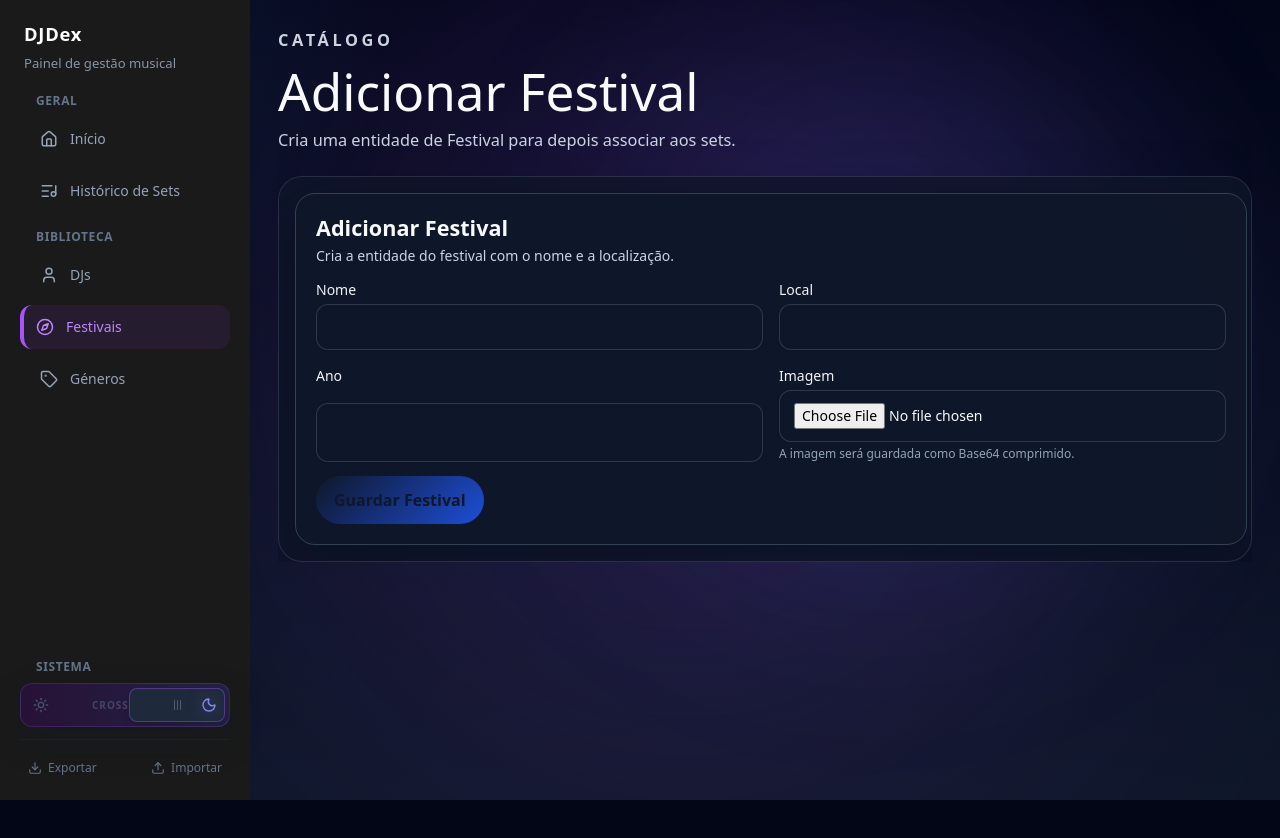
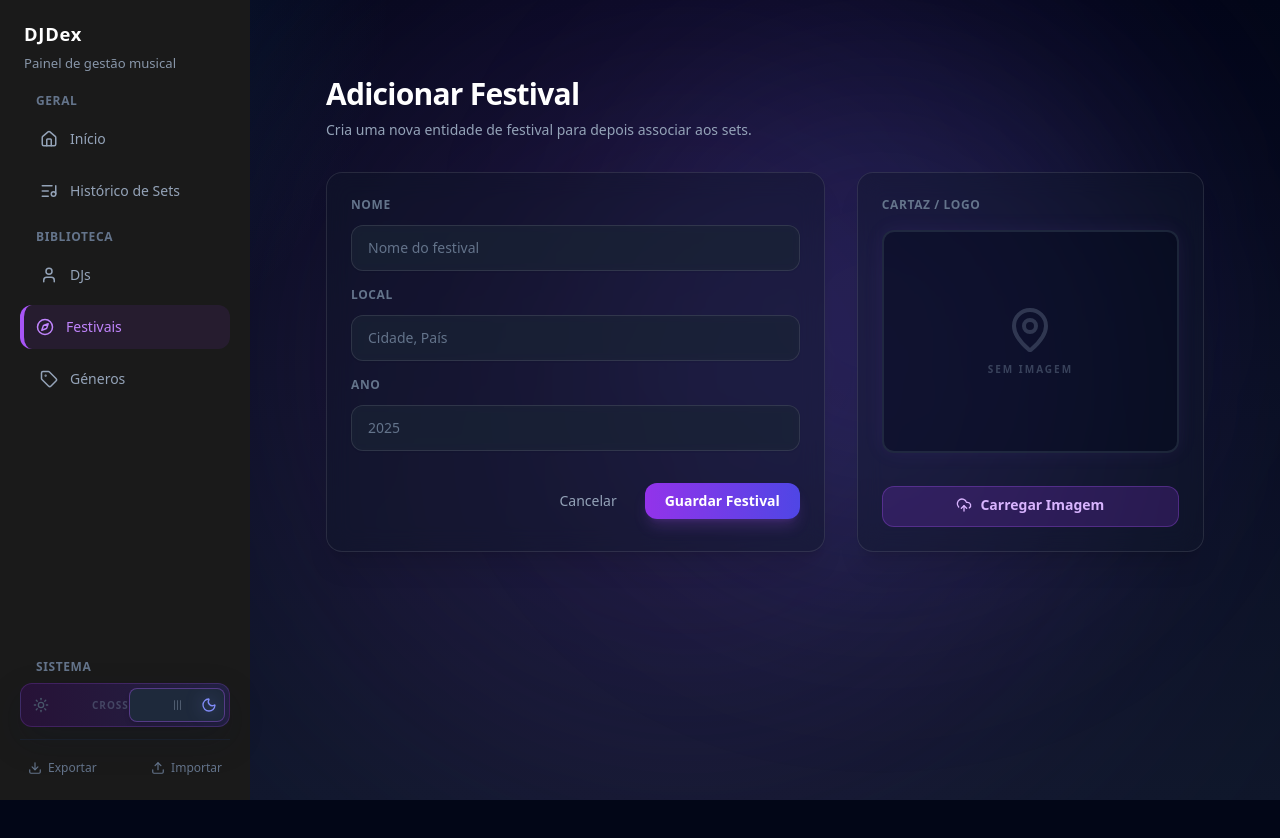
Before and after one commit to opaulosilva233/DJDex, a React (Vite) app: page /festivais/adicionar in a window 1280 px wide. Shown: the top 838 px of the page. Built offline with nearby package versions, Linux system fonts and the light colour scheme.

Commit message:
feat: refactor AddFestivalForm to support both creation and editing with a redesigned UI

```diff
--- a/src/App.jsx
+++ b/src/App.jsx
@@ -170,6 +170,14 @@ export default function App() {
 
   function handleEditDj(updatedDj) {
     setDjs((currentDjs) => currentDjs.map((dj) => (dj.id === updatedDj.id ? { ...dj, ...normalizeDj(updatedDj) } : dj)))
+  }
+
+  function handleEditFestival(updatedFestival) {
+    setFestivais((currentFestivais) =>
+      currentFestivais.map((festival) =>
+        festival.id === updatedFestival.id ? { ...festival, ...updatedFestival } : festival,
+      ),
+    )
   }
 
   function handleDeleteSet(id) {
@@ -381,6 +389,7 @@ export default function App() {
                   <AddFestivalPage
                     festivais={festivais}
                     handleAddFestival={handleAddFestival}
+                    handleEditFestival={handleEditFestival}
                     handleDeleteFestival={handleDeleteFestival}
                   />
                 }
--- a/src/components/AddFestivalForm.jsx
+++ b/src/components/AddFestivalForm.jsx
@@ -1,5 +1,6 @@
-import { useState } from 'react'
+import { useEffect, useRef, useState } from 'react'
 import { useNavigate } from 'react-router-dom'
+import { Disc3, MapPin, Trash2, UploadCloud } from 'lucide-react'
 
 import { compressImage } from '../utils/imageHelper'
 
@@ -10,10 +11,26 @@ const initialFormState = {
 	imagem: '',
 }
 
-export default function AddFestivalForm({ handleAddFestival }) {
+export default function AddFestivalForm({ initialData, handleAddFestival, handleEditFestival }) {
 	const [formData, setFormData] = useState(initialFormState)
 	const [isCompressing, setIsCompressing] = useState(false)
+	const fileInputRef = useRef(null)
 	const navigate = useNavigate()
+	const isEditing = Boolean(initialData)
+
+	useEffect(() => {
+		if (initialData) {
+			setFormData({
+				nome: initialData.nome ?? '',
+				local: initialData.local ?? '',
+				ano: initialData.ano ? String(initialData.ano) : '',
+				imagem: initialData.imagem ?? '',
+			})
+			return
+		}
+
+		setFormData(initialFormState)
+	}, [initialData])
 
 	function handleChange(event) {
 		const { name, value } = event.target
@@ -47,73 +64,193 @@ export default function AddFestivalForm({ handleAddFestival }) {
 		}
 	}
 
+	function handleRemoveImage() {
+		setFormData((currentFormData) => ({
+			...currentFormData,
+			imagem: '',
+		}))
+
+		if (fileInputRef.current) {
+			fileInputRef.current.value = ''
+		}
+	}
+
 	function handleSubmit(event) {
 		event.preventDefault()
 
-		handleAddFestival({
-			id: crypto.randomUUID(),
+		const payload = {
 			nome: formData.nome,
 			local: formData.local,
 			ano: Number(formData.ano),
 			imagem: formData.imagem,
+		}
+
+		if (isEditing) {
+			handleEditFestival({
+				id: initialData.id,
+				...payload,
 			})
+		} else {
+			handleAddFestival({
+				id: crypto.randomUUID(),
+				...payload,
+			})
+		}
 
 		setFormData(initialFormState)
-		navigate('/lista')
+		navigate('/festivais')
 	}
 
 	const inputClassName =
-		'w-full rounded-lg border border-slate-300 bg-white px-3 py-2 text-slate-900 shadow-sm transition placeholder:text-slate-400 focus:border-blue-500 focus:outline-none focus:ring-2 focus:ring-blue-500/20 dark:border-slate-600 dark:bg-slate-700 dark:text-gray-100 dark:placeholder:text-slate-400 dark:focus:border-blue-500 dark:focus:ring-blue-500/20'
+		'w-full rounded-xl border border-slate-200/70 bg-white/80 px-4 py-3 text-sm text-slate-900 shadow-sm transition-all placeholder:text-slate-400 outline-none backdrop-blur-sm focus:border-purple-500 focus:ring-2 focus:ring-purple-500/20 dark:border-white/10 dark:bg-slate-800/50 dark:text-white dark:placeholder:text-slate-500 dark:focus:border-purple-500'
+
+	const labelClassName =
+		'block mb-1.5 text-xs font-bold uppercase tracking-wider text-slate-400 dark:text-slate-500'
 
 	return (
 		<form
 			onSubmit={handleSubmit}
-			className="grid w-full max-w-none gap-4 rounded-2xl border border-slate-200 bg-white p-6 shadow-lg shadow-slate-900/5 dark:border-slate-700 dark:bg-slate-800 dark:shadow-none"
+			className="grid grid-cols-1 lg:grid-cols-12 gap-8 max-w-4xl mx-auto w-full font-sans"
 		>
-			<div>
-				<h2 className="m-0 text-xl font-semibold text-slate-900 dark:text-gray-100">Adicionar Festival</h2>
-				<p className="mt-1 text-sm text-slate-500 dark:text-slate-300">
-					Cria a entidade do festival com o nome e a localização.
-				</p>
-			</div>
-
-			<div className="grid w-full gap-4 lg:grid-cols-2 [grid-template-columns:repeat(auto-fit,minmax(260px,1fr))]">
-				<label className="grid gap-1 text-sm font-medium text-slate-700 dark:text-gray-100">
-					<span className="text-slate-700 dark:text-gray-100">Nome</span>
-					<input name="nome" value={formData.nome} onChange={handleChange} className={inputClassName} required />
-				</label>
-
-				<label className="grid gap-1 text-sm font-medium text-slate-700 dark:text-gray-100">
-					<span className="text-slate-700 dark:text-gray-100">Local</span>
-					<input name="local" value={formData.local} onChange={handleChange} className={inputClassName} required />
-				</label>
-
-				<label className="grid gap-1 text-sm font-medium text-slate-700 dark:text-gray-100">
-					<span className="text-slate-700 dark:text-gray-100">Ano</span>
-					<input name="ano" type="number" value={formData.ano} onChange={handleChange} className={inputClassName} required />
-				</label>
-
-				<label className="grid gap-1 text-sm font-medium text-slate-700 dark:text-gray-100">
-					<span className="text-slate-700 dark:text-gray-100">Imagem</span>
+			{/* ── Input de ficheiro oculto ── */}
 			<input
+				ref={fileInputRef}
 				type="file"
 				accept="image/*"
 				onChange={handleFileChange}
+				className="hidden"
+			/>
+
+			{/* ════════════════════════════════════════════════════
+			    COLUNA ESQUERDA — Dados do Festival (7 colunas)
+			   ════════════════════════════════════════════════════ */}
+			<div className="lg:col-span-7 bg-white/60 dark:bg-slate-900/40 backdrop-blur-md border border-slate-200/60 dark:border-white/10 rounded-2xl p-6 shadow-xl flex flex-col gap-4">
+				{/* Nome */}
+				<label className="grid gap-1.5">
+					<span className={labelClassName}>Nome</span>
+					<input
+						name="nome"
+						value={formData.nome}
+						onChange={handleChange}
+						placeholder="Nome do festival"
 						className={inputClassName}
 						required
 					/>
-					<span className="text-xs text-slate-500 dark:text-slate-400">
-						{isCompressing ? 'A comprimir imagem...' : 'A imagem será guardada como Base64 comprimido.'}
-					</span>
 				</label>
+
+				{/* Local */}
+				<label className="grid gap-1.5">
+					<span className={labelClassName}>Local</span>
+					<input
+						name="local"
+						value={formData.local}
+						onChange={handleChange}
+						placeholder="Cidade, País"
+						className={inputClassName}
+						required
+					/>
+				</label>
+
+				{/* Ano */}
+				<label className="grid gap-1.5">
+					<span className={labelClassName}>Ano</span>
+					<input
+						name="ano"
+						type="number"
+						value={formData.ano}
+						onChange={handleChange}
+						placeholder="2025"
+						className={inputClassName}
+						required
+					/>
+				</label>
+
+				{/* Botões de Ação — alinhados à direita */}
+				<div className="flex justify-end items-center gap-3 mt-4">
+					<button
+						type="button"
+						onClick={() => navigate('/festivais')}
+						className="rounded-xl px-4 py-2 text-sm font-medium text-slate-500 transition-colors hover:text-slate-800 dark:text-slate-400 dark:hover:text-white"
+					>
+						Cancelar
+					</button>
+					<button
+						type="submit"
+						className="bg-gradient-to-r from-purple-600 to-indigo-600 text-white font-bold py-2 px-5 rounded-xl text-sm transition-all hover:-translate-y-0.5 shadow-lg shadow-purple-500/20 hover:from-purple-500 hover:to-indigo-500 focus-visible:outline-none focus-visible:ring-2 focus-visible:ring-purple-400/50"
+					>
+						{isEditing ? 'Guardar Alterações' : 'Guardar Festival'}
+					</button>
+				</div>
 			</div>
 
+			{/* ════════════════════════════════════════════════════
+			    COLUNA DIREITA — Painel de Imagem (5 colunas)
+			   ════════════════════════════════════════════════════ */}
+			<div className="lg:col-span-5 flex flex-col items-center justify-between bg-white/60 dark:bg-slate-900/40 backdrop-blur-md border border-slate-200/60 dark:border-white/10 rounded-2xl p-6 shadow-xl h-full min-h-[380px]">
+				{/* Rótulo */}
+				<p className="text-xs font-bold uppercase tracking-wider text-slate-400 dark:text-slate-500 self-start">
+					Cartaz / Logo
+				</p>
+
+				{/* Moldura Retangular Premium — proporção de cartaz */}
+				<div className="flex flex-col items-center gap-4 flex-1 justify-center w-full">
+					<div
+						className={`w-full aspect-video md:aspect-[4/3] rounded-xl overflow-hidden border-2 relative flex items-center justify-center transition-all duration-500 ${
+							formData.imagem
+								? 'border-purple-500 shadow-[0_0_20px_rgba(168,85,247,0.3)] bg-slate-950/40'
+								: 'border-slate-700/50 shadow-[0_0_20px_rgba(168,85,247,0.08)] bg-slate-950/40'
+						}`}
+					>
+						{formData.imagem ? (
+							<img
+								src={formData.imagem}
+								alt="Cartaz do Festival"
+								className="w-full h-full object-cover animate-[fadeIn_300ms_ease-out]"
+							/>
+						) : (
+							<div className="flex flex-col items-center gap-2 text-slate-600 dark:text-slate-500">
+								<MapPin className="h-12 w-12 opacity-40" />
+								<p className="text-[10px] font-bold uppercase tracking-[0.2em] opacity-50">Sem imagem</p>
+							</div>
+						)}
+
+						{/* Overlay de compressão */}
+						{isCompressing && (
+							<div className="absolute inset-0 flex items-center justify-center bg-slate-950/70 backdrop-blur-sm rounded-xl">
+								<div className="flex flex-col items-center gap-2">
+									<Disc3 className="h-6 w-6 text-purple-400 animate-spin" />
+									<p className="text-[10px] font-bold uppercase tracking-[0.2em] text-purple-300">A comprimir...</p>
+								</div>
+							</div>
+						)}
+					</div>
+				</div>
+
+				{/* Botões de Ação Verticais */}
+				<div className="flex flex-col gap-3 w-full mt-4">
 					<button
-				type="submit"
-				className="justify-self-start rounded-full bg-slate-900 px-5 py-2.5 font-semibold text-white transition hover:bg-slate-800 focus:outline-none focus:ring-2 focus:ring-blue-500/30 dark:bg-slate-100 dark:text-slate-900 dark:hover:bg-white"
+						type="button"
+						onClick={() => fileInputRef.current?.click()}
+						className="w-full bg-purple-600/20 hover:bg-purple-600/30 text-purple-300 font-bold py-2 px-4 rounded-xl text-sm border border-purple-500/30 transition-all text-center cursor-pointer hover:-translate-y-0.5 active:scale-[0.98]"
 					>
-				Guardar Festival
+						<span className="inline-flex items-center justify-center gap-2">
+							<UploadCloud className="h-4 w-4" />
+							Carregar Imagem
+						</span>
 					</button>
+
+					{formData.imagem && (
+						<button
+							type="button"
+							onClick={handleRemoveImage}
+							className="text-xs font-bold uppercase tracking-wider text-rose-500/70 hover:text-rose-400 transition-colors mt-2 self-center inline-flex items-center gap-1.5"
+						>
+							<Trash2 className="h-3 w-3" />
+							Remover Imagem
+						</button>
+					)}
+				</div>
+			</div>
 		</form>
 	)
 }
--- a/src/pages/AddFestivalPage.jsx
+++ b/src/pages/AddFestivalPage.jsx
@@ -1,17 +1,32 @@
+import { useSearchParams } from 'react-router-dom'
+
 import AddFestivalForm from '../components/AddFestivalForm'
 
-export default function AddFestivalPage({ handleAddFestival }) {
+
+export default function AddFestivalPage({ festivais = [], handleAddFestival, handleEditFestival }) {
+	const [searchParams] = useSearchParams()
+	const editId = searchParams.get('edit')
+	const initialData = editId ? festivais.find((f) => f.id === editId) : undefined
+	const isEditing = Boolean(initialData)
+
 	return (
-		<section className="page-section h-full w-full min-h-0 flex flex-col overflow-hidden">
-			<div className="section-header shrink-0">
-				<p className="eyebrow dark:text-gray-400">Catálogo</p>
-				<h1 className="dark:text-gray-100">Adicionar Festival</h1>
-				<p className="dark:text-slate-300">Cria uma entidade de Festival para depois associar aos sets.</p>
+		<section className="w-full p-8 md:p-12 flex flex-col gap-8 bg-transparent relative z-10">
+			<div className="flex flex-col gap-2 max-w-4xl mx-auto w-full">
+				<h1 className="text-3xl font-black tracking-tight text-slate-900 dark:text-white">
+					{isEditing ? 'Editar Festival' : 'Adicionar Festival'}
+				</h1>
+				<p className="text-sm text-slate-500 dark:text-slate-400">
+					{isEditing
+						? 'Atualiza os dados do festival selecionado e mantém a biblioteca consistente.'
+						: 'Cria uma nova entidade de festival para depois associar aos sets.'}
+				</p>
 			</div>
 
-			<div className="form-wrapper w-full flex-1 min-h-0 overflow-y-auto pr-1">
-				<AddFestivalForm handleAddFestival={handleAddFestival} />
-			</div>
+			<AddFestivalForm
+				initialData={initialData}
+				handleAddFestival={handleAddFestival}
+				handleEditFestival={handleEditFestival}
+			/>
 		</section>
 	)
 }
```
Lines whose indentation alone changed are shown as unchanged.
